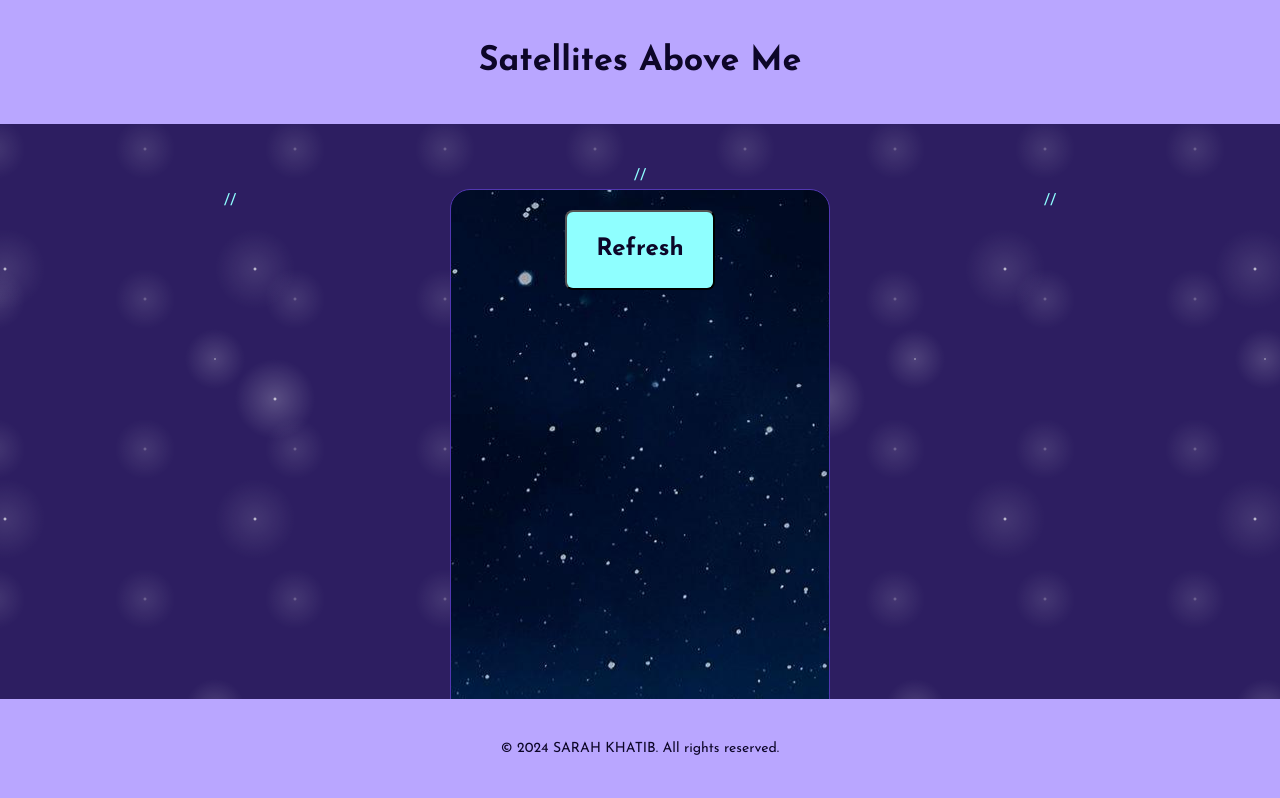
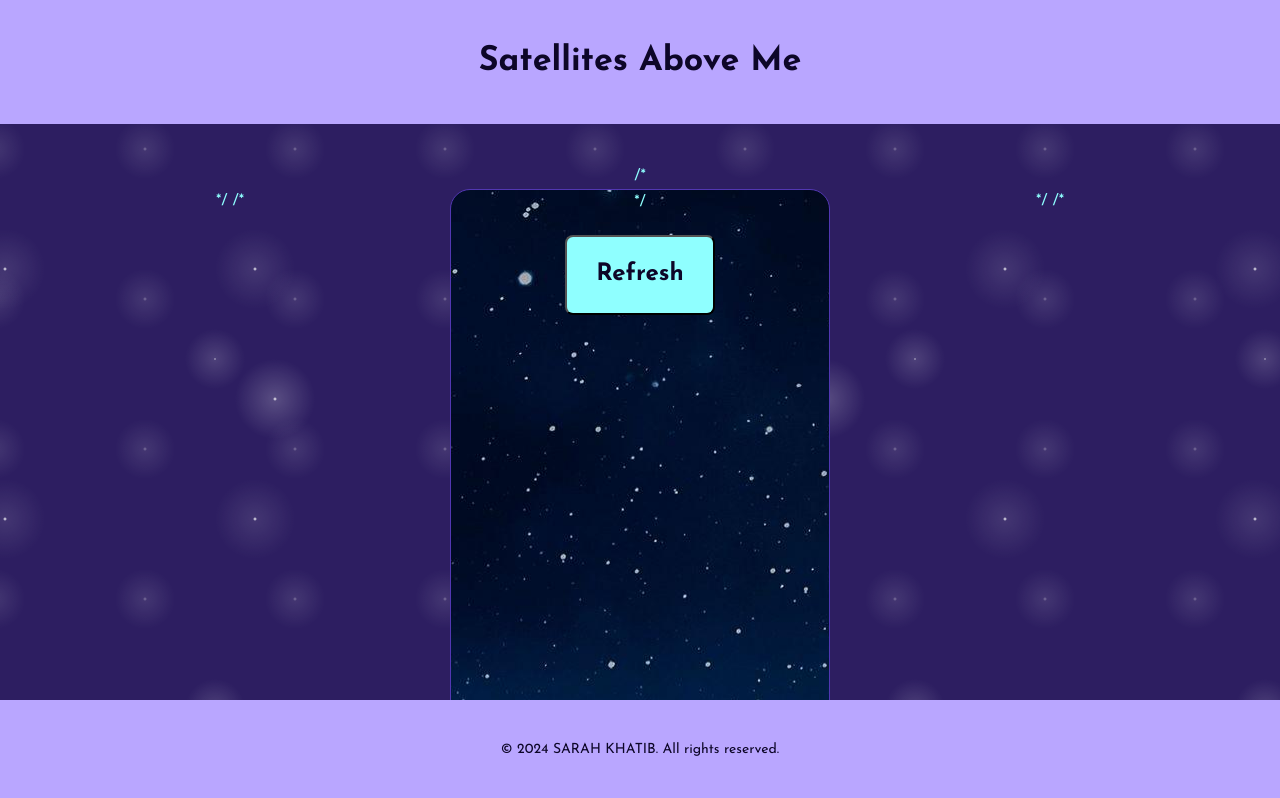
Before and after one commit to sarahkhatib/SatellitesAboveMe, a React (Vite) app: page / in a window 1280 px wide. Shown: the top 798 px of the page. Built offline with nearby package versions, Linux system fonts and the light colour scheme; no server answers.

Commit message:
Update App.jsx

```diff
--- a/src/App.jsx
+++ b/src/App.jsx
@@ -245,8 +245,8 @@ function App() {
      <Title order={1}>Satellites Above Me</Title>
     </header>
     <div className="main-content">
-      //<div className="sections-container">
-        //<section id="about" className="section-1">
+      /*<div className="sections-container">*/
+        /*<section id="about" className="section-1">*/
           <form onSubmit={handleSubmit}>
             <button className="custom-button" type="submit">Refresh</button>
           </form>
@@ -268,8 +268,8 @@ function App() {
               </div>
             )}
           </div>
-        //</section>
-      //</div>
+        /*</section>*/
+      /*</div>*/
       <div className="sections-container">
         <section id="about" className="section-2">
             <Title align="left" order={2}>About this Project</Title>
```
